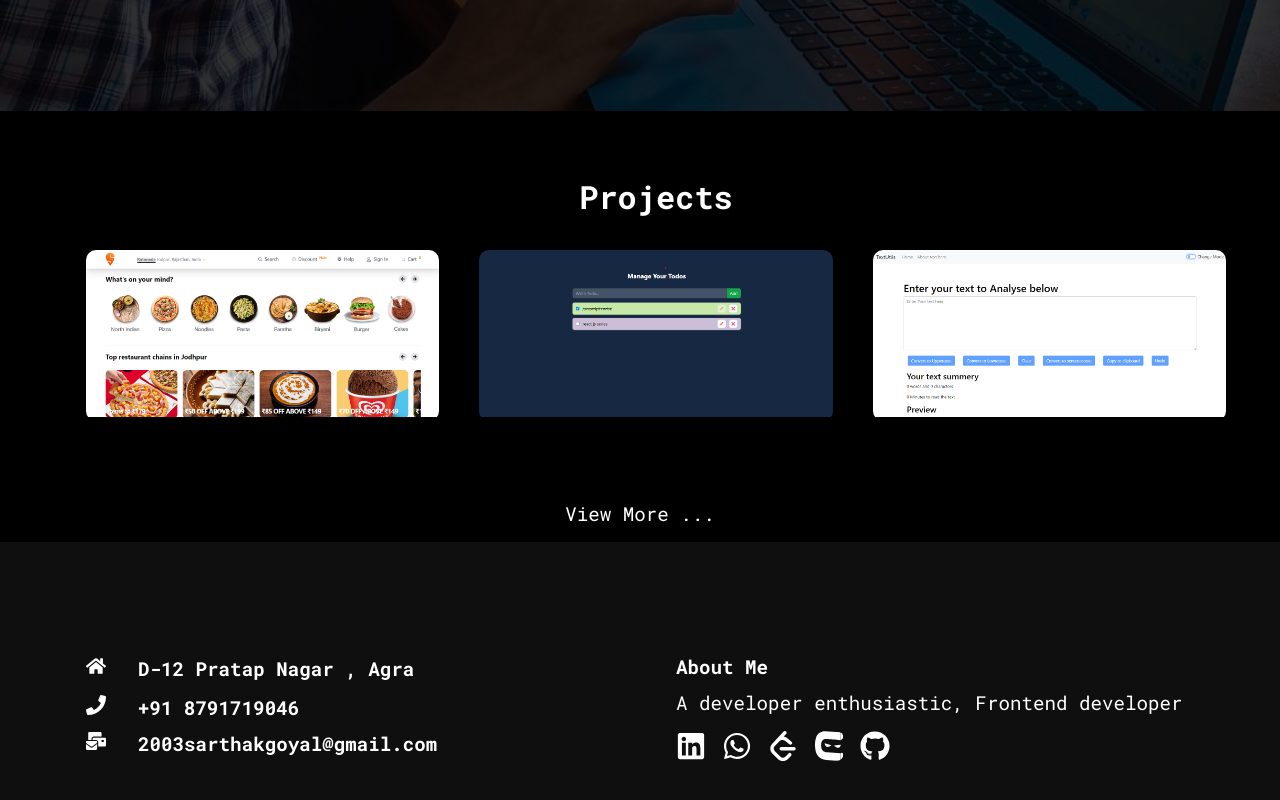
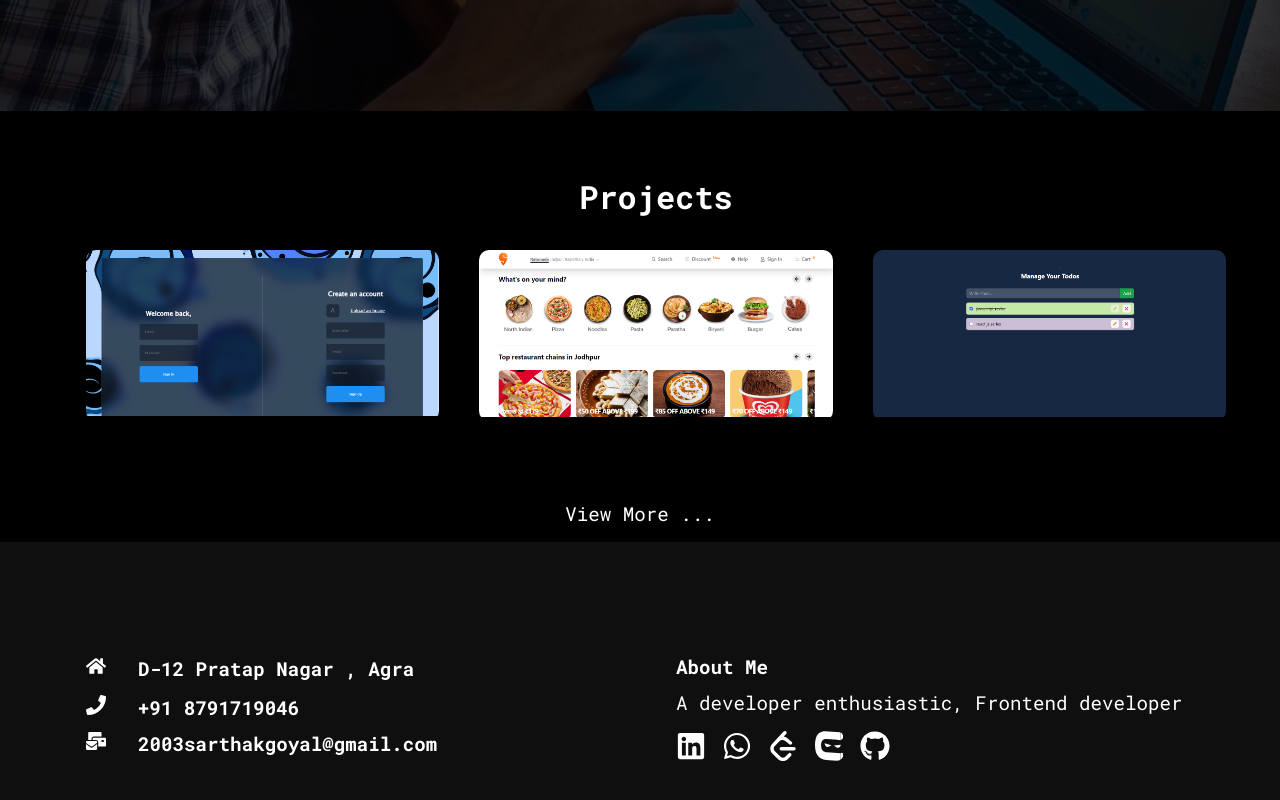
Before and after one commit to 2003sarthak/PORTFOLIO, a React (Create React App) app: page / in a window 1280 px wide. Shown: the part 689-1489 px from the top of the page. Built offline with nearby package versions, Linux system fonts and the light colour scheme.

Commit message:
chat application added

```diff
--- a/src/components/WorkCardData.js
+++ b/src/components/WorkCardData.js
@@ -9,7 +9,14 @@ import pro8 from "../assets/project8.png";
 import pro9 from "../assets/project9.png";
 import pro10 from "../assets/project10.png";
 import pro11 from "../assets/project11.png";
+import pro12 from "../assets/project12.png";
 const ProjectCardData=[
+    {
+        imgSrc:pro12,
+        title:"SG ChatNow",
+        text:"This is a chat application with backend using firebase in which u can talk like whatsapp",
+        view:"https://sg-chatnow.vercel.app/",
+    },
     {
         imgSrc:pro11,
         title:"Swiggi-Clone",
```
Also changed, not shown: src/assets/project12.png (added).
